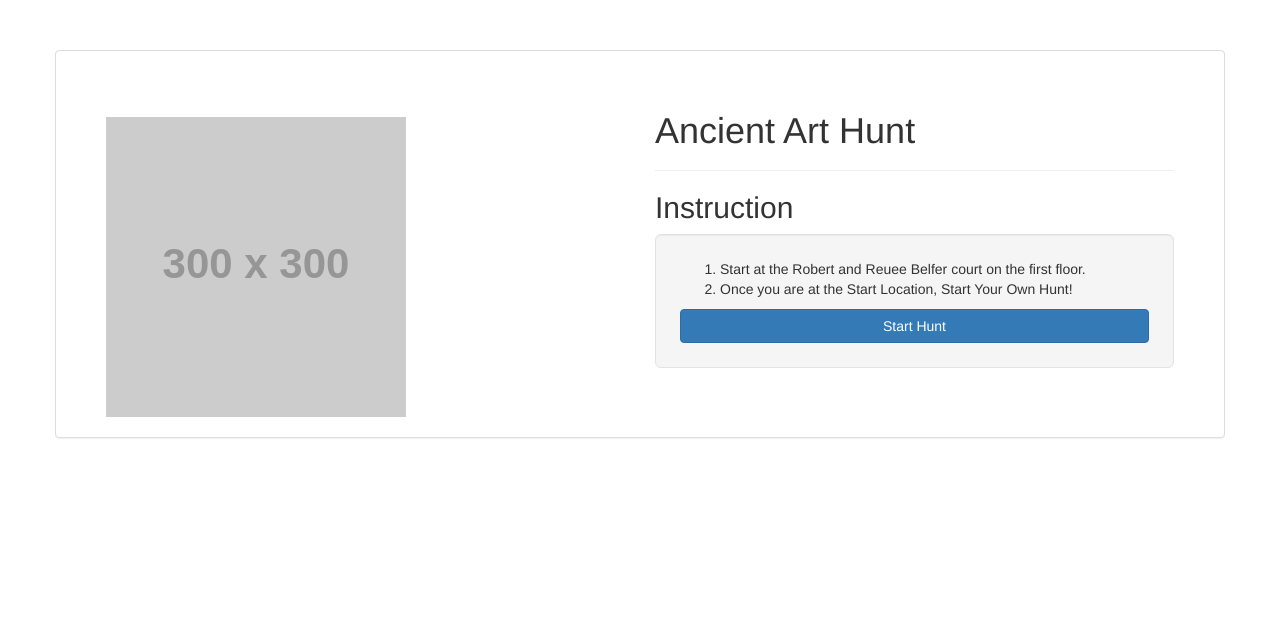
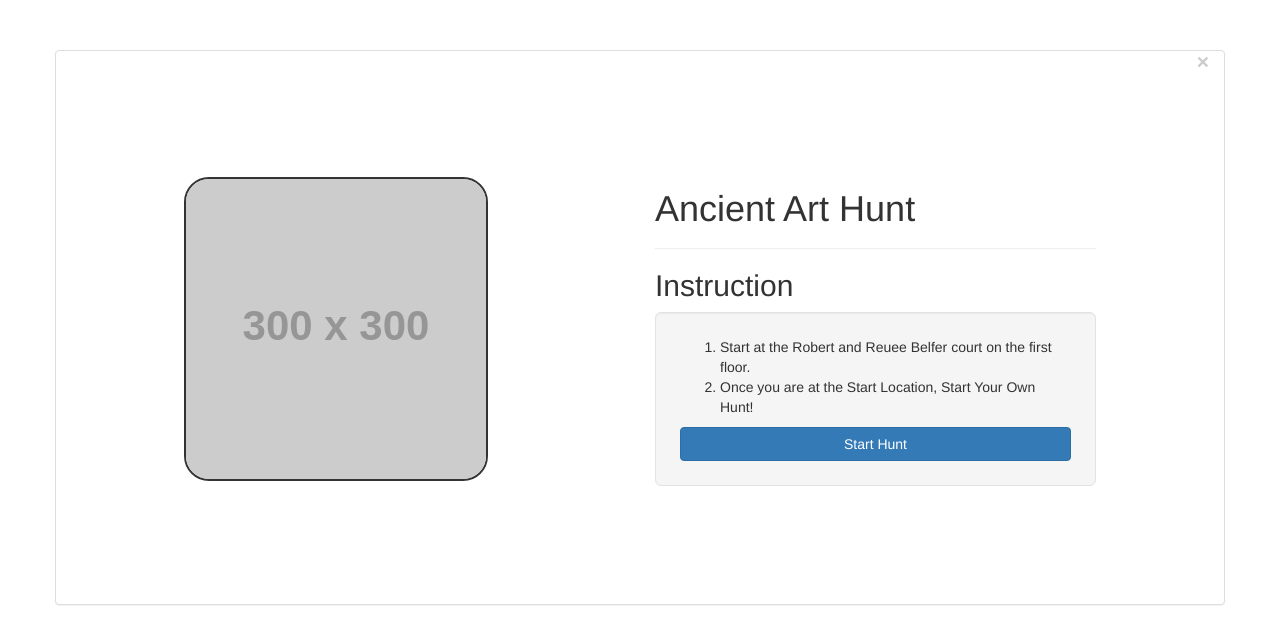
Before and after one commit to munjo5746/MetHunt, a Django app: template Hunt/templates/HuntBegin.html in a window 1280 px wide. Shown: the top 644 px of the page. Run offline with Django 3.2, Linux system fonts and the light colour scheme; the template is opened without the code that fills it: values that come from a table or form of the project are taken from there, others are empty; data comes from the database, SQL or seed files in the repository; grey boxes labelled with a size stand in for pictures from a placeholder-image service; parts of the project's set-up code (start-up, migrations or seed data) failed here and were passed over; some libraries are stand-ins or nearby versions.

Commit message:
Hunt cancel button added, Hunt cancel modal basic structure is added, style of the Hunt is modified, Hunt cancel views function added

```diff
--- a/Home/static/css/custom.css
+++ b/Home/static/css/custom.css
@@ -49,10 +49,6 @@
   margin-right: auto;
 }
 
-.HuntBeginImage {
-  margin-top: 3.3em;
-}
-
 .HuntDetail{
   border-bottom: 1px solid #eee;
   padding-bottom: 9px;
--- a/Hunt/static/HuntCustomStyle.css
+++ b/Hunt/static/HuntCustomStyle.css
@@ -105,7 +105,25 @@
   pointer-events: none;
 }
 
+/* HuntBegin.html */
 
 .RowContainer {
-  margin: 20px;
+  margin: 7em;
 }
+
+.closeButton {
+  float: right;
+  margin-top: .5em;
+  width: 2%;
+  height: auto;
+}
+
+.HuntImage {
+  border-radius: 25px;
+  border: 2px solid;
+  margin-top: 2.0em;
+}
+
+.container {
+  margin-top: 1.5em;
+}
--- a/Hunt/templates/HuntBegin.html
+++ b/Hunt/templates/HuntBegin.html
@@ -1,11 +1,12 @@
 {% extends 'HuntIndex.html' %}
 {% block body %}
   <div class="container panel panel-default">
+    <a href="/Hunt/HuntCancel"><button class="close"><span aria-hidden="true">&times;</span></button></a>
     <div class="row RowContainer">
-      <div class="col-sm-12 col-md-6 col-lg-6">
-        <img class="HuntBeginImage" src="http://placehold.it/300x300" alt="">
+      <div class="col-sm-12 col-md-6 col-lg-6 HuntImageContainer">
+        <img class="HuntImage" src="http://placehold.it/300x300" alt="">
       </div>
-      <div class="col-sm-12 col-md-6 col-lg-6">
+      <div class="col-sm-12 col-md-6 col-lg-6 HuntContentContainer">
         <div class="page-header">
           <h1>{{ Hunt.Title }}</h1>
         </div>
--- a/Hunt/templates/HuntCongrat.html
+++ b/Hunt/templates/HuntCongrat.html
@@ -1,7 +1,7 @@
 {% extends 'HuntIndex.html' %}
 {% block body %}
-<div class="container">
-  <div class="row">
+<div class="container panel panel-default">
+  <div class="row RowContainer">
     <div class="col-sm-12 col-md-12 col-lg-12">
       <h1>Congratulation! You have completed the Hunt!</h1>
       <a href="/Hunt/HuntMain"><button class="btn btn-primary">More Hunt</button></a>
--- a/Hunt/templates/HuntCorrect.html
+++ b/Hunt/templates/HuntCorrect.html
@@ -1,8 +1,9 @@
 {% extends 'HuntIndex.html' %}
 {% block body %}
 {% include 'ProgressBar.html' %}
-<div class="container">
-  <div class="row">
+<div class="container panel panel-default">
+  <a href="/Hunt/HuntCancel"><button class="close"><span aria-hidden="true">&times;</span></button></a>
+  <div class="row RowContainer">
     <div class="col-sm-12 col-md-6 col-lg-6">
       <div class="col-sm-12 col-md-6 col-lg-6">
         <img class="HuntBeginImage" src="http://placehold.it/300x300" alt="">
--- a/Hunt/templates/HuntDetail.html
+++ b/Hunt/templates/HuntDetail.html
@@ -2,9 +2,10 @@
 {% block body %}
 {% include 'ProgressBar.html' %}
 <div class="container panel panel-default">
-  <div class="row">
+  <a href="/Hunt/HuntCancel"><button class="close"><span aria-hidden="true">&times;</span></button></a>
+  <div class="row RowContainer">
     <div class="col-sm-12 col-md-6 col-lg-6">
-      <img class="HuntBeginImage" src="http://placehold.it/300x300" alt="">
+      <img class="HuntImage" src="http://placehold.it/300x300" alt="">
     </div>
 
     {% if error %}
--- a/Hunt/urls.py
+++ b/Hunt/urls.py
@@ -8,4 +8,5 @@ urlpatterns = [
     url(r"^HuntDetail/(\d+)/(-?\d+)/$", views.HuntDetail, name="HuntDetail"),
     url(r"^HuntCorrect/(\d+)/(-?\d+)/$", views.HuntCorrect, name="HuntCorrect"),
     url(r"^HuntCongrat/$", views.HuntCongrat, name="HuntCongrat"),
+    url(r"^HuntCancel/$", views.HuntCancel, name="HuntCancel"),
 ]
```
Also changed, not shown: Hunt/templates/CancelButtonModal.html (added, +27 -0 lines), Hunt/views.py (+19 -0 lines), 3 other files.
